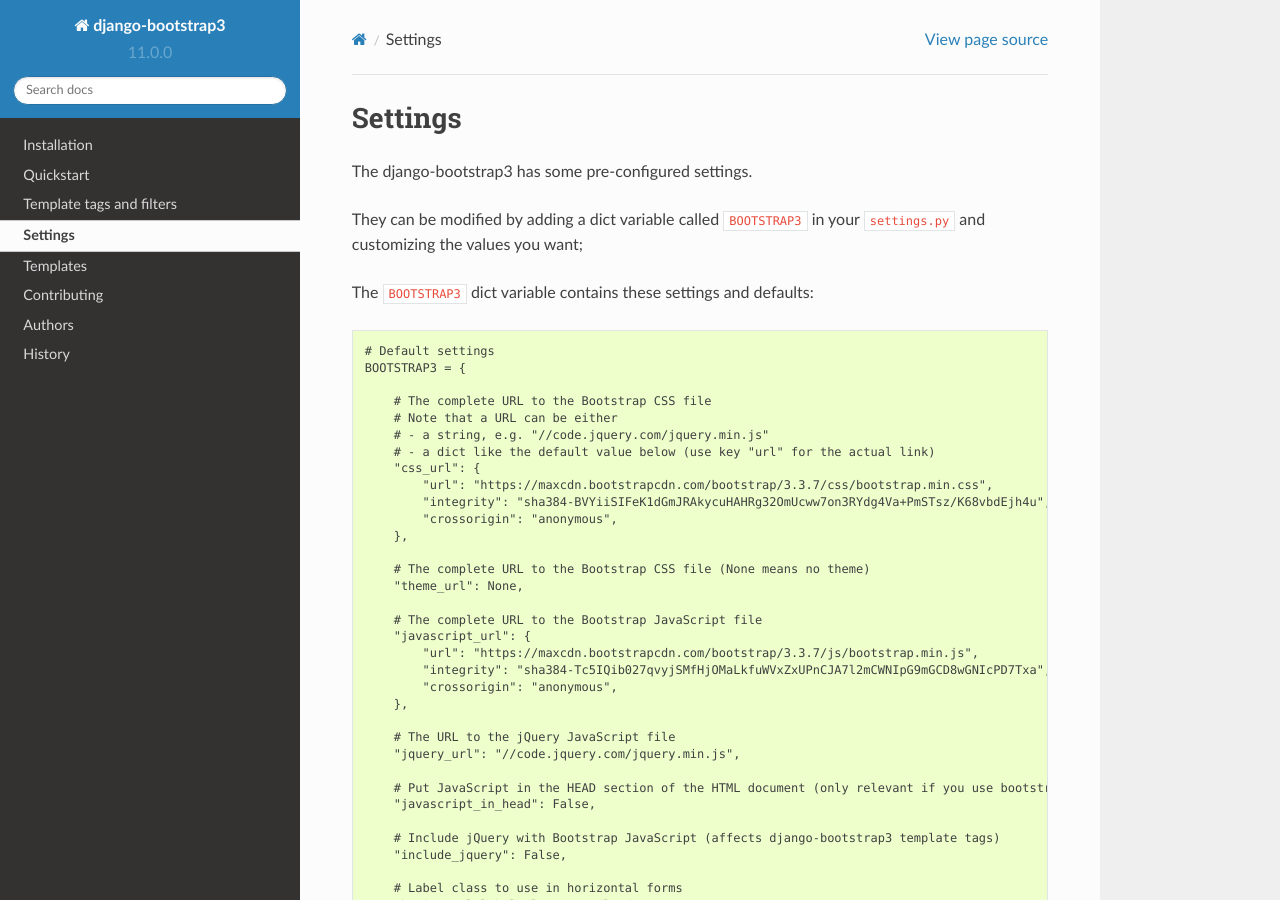
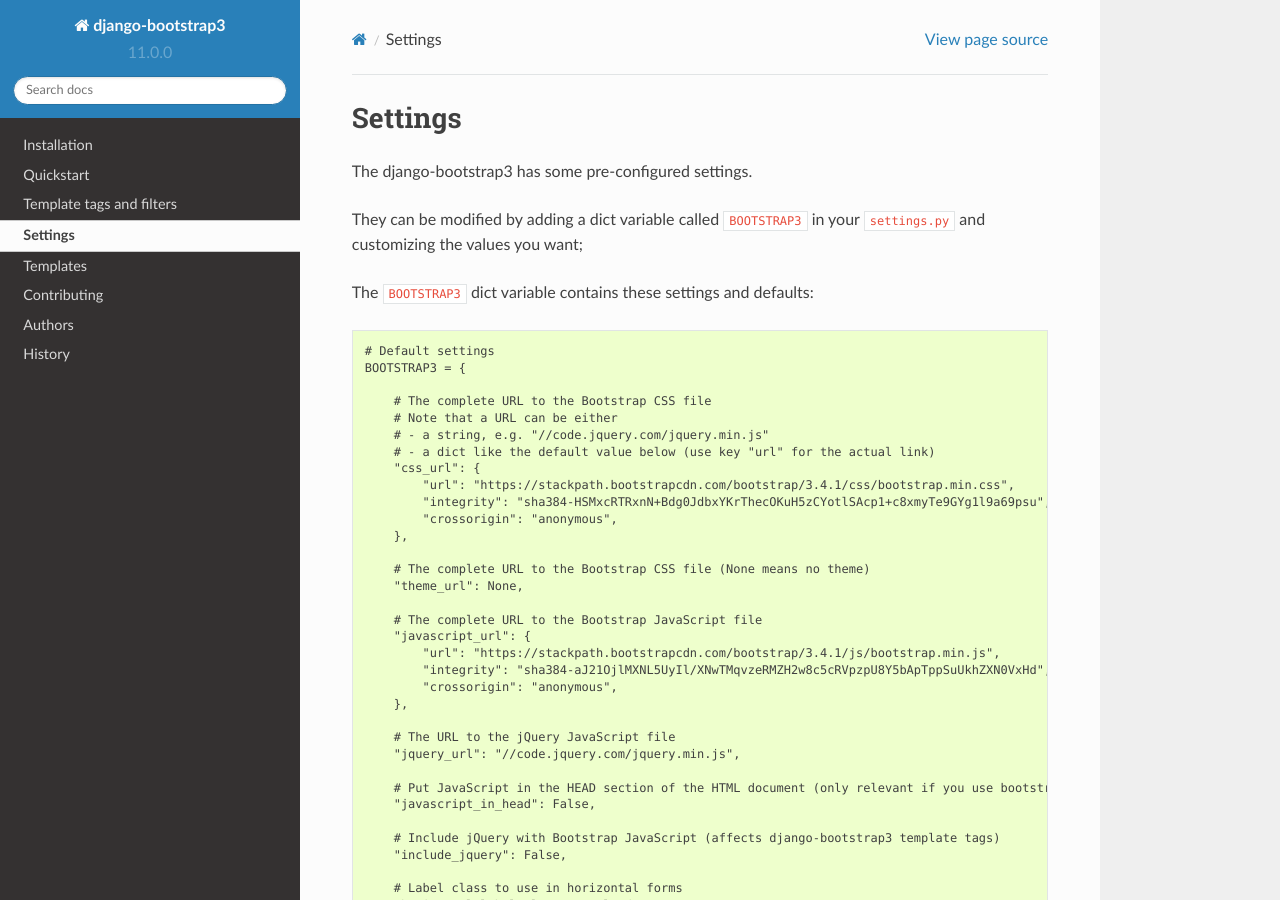
Before and after one commit to codemachine0313/django-bootstrap3, a Sphinx documentation site: the page built from docs/settings.rst, in a window 1280 px wide and 900 px high. Built offline with Sphinx 7.4.7 and the Read the Docs theme 2.0.0, drawn with Linux system fonts in a browser that asks for light colours.

Commit message:
Update bootstrap to 3.4.1

```diff
--- a/docs/settings.rst
+++ b/docs/settings.rst
@@ -19,8 +19,8 @@ The ``BOOTSTRAP3`` dict variable contains these settings and defaults:
         # - a string, e.g. "//code.jquery.com/jquery.min.js"
         # - a dict like the default value below (use key "url" for the actual link)
         "css_url": {
-            "url": "https://maxcdn.bootstrapcdn.com/bootstrap/3.3.7/css/bootstrap.min.css",
-            "integrity": "sha384-BVYiiSIFeK1dGmJRAkycuHAHRg32OmUcww7on3RYdg4Va+PmSTsz/K68vbdEjh4u",
+            "url": "https://stackpath.bootstrapcdn.com/bootstrap/3.4.1/css/bootstrap.min.css",
+            "integrity": "sha384-HSMxcRTRxnN+Bdg0JdbxYKrThecOKuH5zCYotlSAcp1+c8xmyTe9GYg1l9a69psu",
             "crossorigin": "anonymous",
         },
 
@@ -29,8 +29,8 @@ The ``BOOTSTRAP3`` dict variable contains these settings and defaults:
 
         # The complete URL to the Bootstrap JavaScript file
         "javascript_url": {
-            "url": "https://maxcdn.bootstrapcdn.com/bootstrap/3.3.7/js/bootstrap.min.js",
-            "integrity": "sha384-Tc5IQib027qvyjSMfHjOMaLkfuWVxZxUPnCJA7l2mCWNIpG9mGCD8wGNIcPD7Txa",
+            "url": "https://stackpath.bootstrapcdn.com/bootstrap/3.4.1/js/bootstrap.min.js",
+            "integrity": "sha384-aJ21OjlMXNL5UyIl/XNwTMqvzeRMZH2w8c5cRVpzpU8Y5bApTppSuUkhZXN0VxHd",
             "crossorigin": "anonymous",
         },
 
```
Also changed, not shown: 1 other file.
